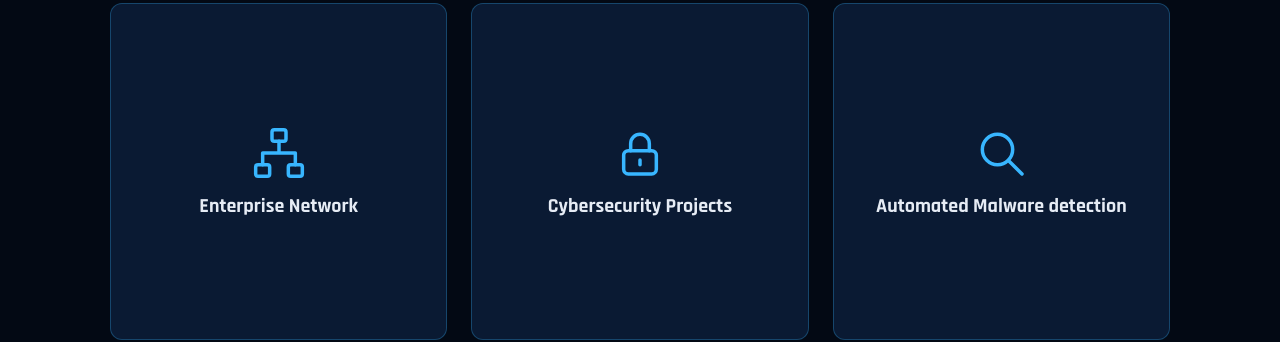
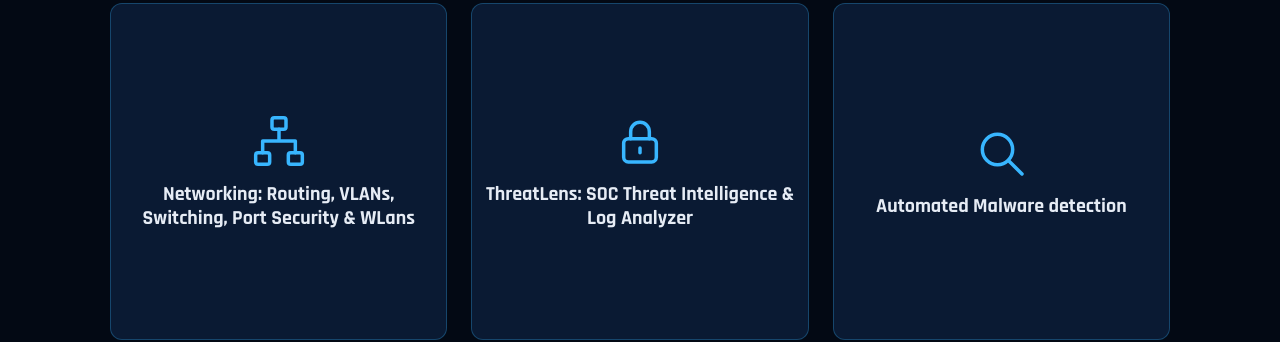
Before and after one commit to luckynesengani49-sketch/Portfolio, a plain HTML site: page index.html in a window 1280 px wide. Shown: the part 951-1293 px from the top of the page. Drawn offline with Linux system fonts and the light colour scheme.

Commit message:
Add files via upload

```diff
--- a/Nese.js
+++ b/Nese.js
@@ -6,8 +6,8 @@
   // ===== PASTE YOUR LINKS HERE (inside the quotes) =====
   var PLACEHOLDER = 'paste link here';
   var LINKS = {
-    'Enterprise Network':          'paste link here',
-    'Cybersecurity Projects':      'paste link here',
+    'Enterprise Network':          'https://github.com/luckynesengani49-sketch/Networking_Project',
+    'ThreatLens: SOC Threat Intelligence & Log Analyzer':      'https://github.com/luckynesengani49-sketch/ThreatLens-SOC-Threat-Intelligence-Log-Analyzer',
     'Automated Malware Detection': 'paste link here',
     'Web Development':             'paste link here',
     'LinkedIn Profile':            'https://www.linkedin.com/in/nesengani-l-letswalo-577440385',
--- a/index.html
+++ b/index.html
@@ -3,7 +3,7 @@
 <head>
   <meta charset="utf-8">
   <meta name="viewport" content="width=device-width, initial-scale=1">
-  <title>NESE Network System | Portfolio</title>
+  <title>Nesengani L. Letswalo | Portfolio</title>
   <meta name="description" content="Nesengani L. Letswalo | Portfolio. IT Graduate, Aspiring SOC Analyst, Networking | Database | Cybersecurity.">
 
   <!-- Google Fonts -->
@@ -74,16 +74,16 @@
             <rect x="16" y="17" width="6" height="5" rx="1"/>
             <path d="M12 7v5M5 17v-5h14v5"/>
           </svg>
-          <span>Enterprise Network</span>
+          <span>Networking: Routing, VLANs, Switching, Port Security & WLans</span>
         </button>
 
-        <button class="service" type="button" data-title="Cybersecurity Projects" data-desc="My cybersecurity projects.">
+        <button class="service" type="button" data-title="ThreatLens: SOC Threat Intelligence & Log Analyzer" data-desc="My threat intelligence and log analysis project.">
           <svg viewBox="0 0 24 24" aria-hidden="true">
             <rect x="5" y="11" width="14" height="10" rx="2"/>
             <path d="M8 11V8a4 4 0 0 1 8 0v3"/>
             <path d="M12 15v2"/>
           </svg>
-          <span>Cybersecurity Projects</span>
+          <span>ThreatLens: SOC Threat Intelligence & Log Analyzer</span>
         </button>
 
         <button class="service" type="button" data-title="Automated Malware Detection" data-desc="My automated malware detection project.">
@@ -247,7 +247,7 @@
         <div class="certificate-card"
              data-image="CCNA-Introduction to cybersecurity.png">
 
-            <div class="certificate-icon">🏆</div>
+            <div class="certificate-icon">📰</div>
 
             <h3>CompTIA Security+</h3>
 
@@ -303,14 +303,6 @@
 </section>
 
 
-</section>
-    <h2 class="section-title">Contact <span>Details</span></h2>
-
-    <p class="about-text" style="max-width:700px;margin:0 auto;text-align:center;">
-      Email: luckynesengani49@gmail.com Phone: 0710888837 | 0794249791 WhatsApp: 0710888837
-    </p>
-
-</section>
     <!-- CONTACT SECTION -->
 <section class="section" id="contact">
     <h2 class="section-title">Contact <span>Details</span></h2>
```
